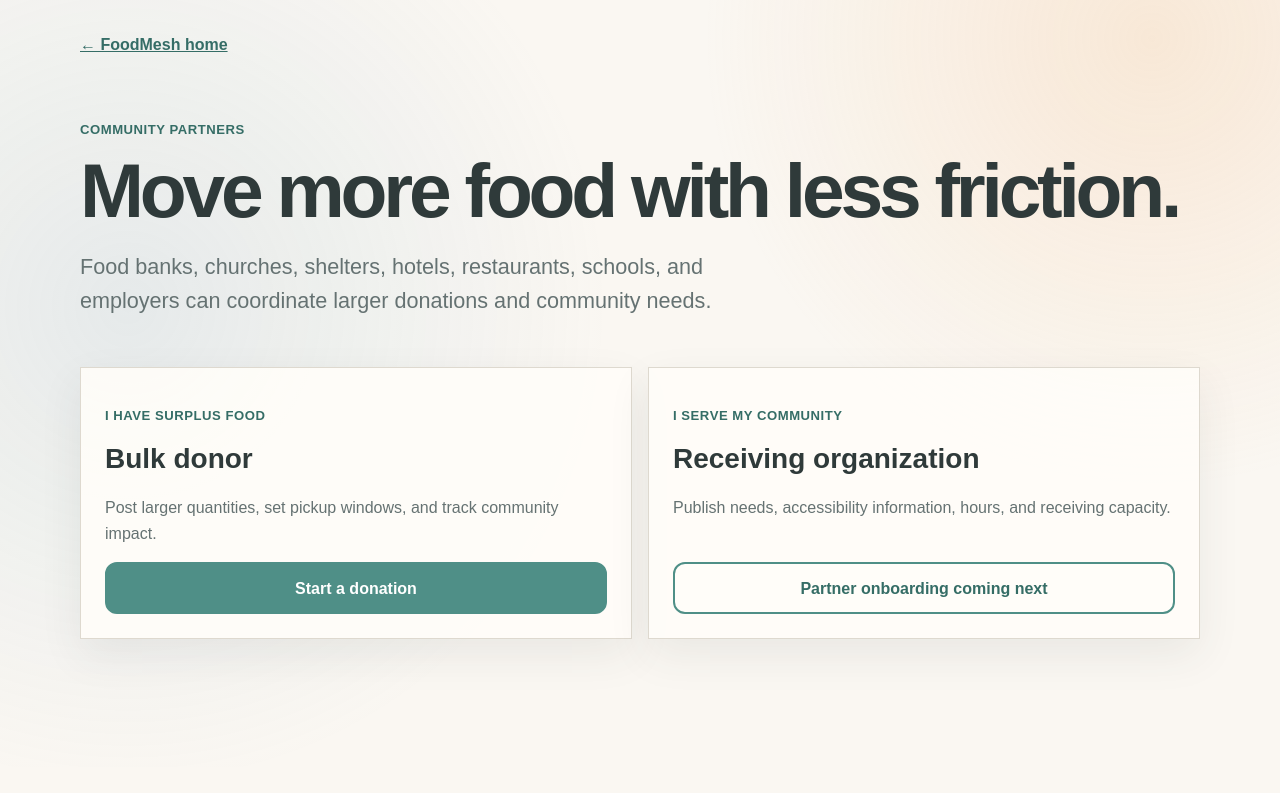
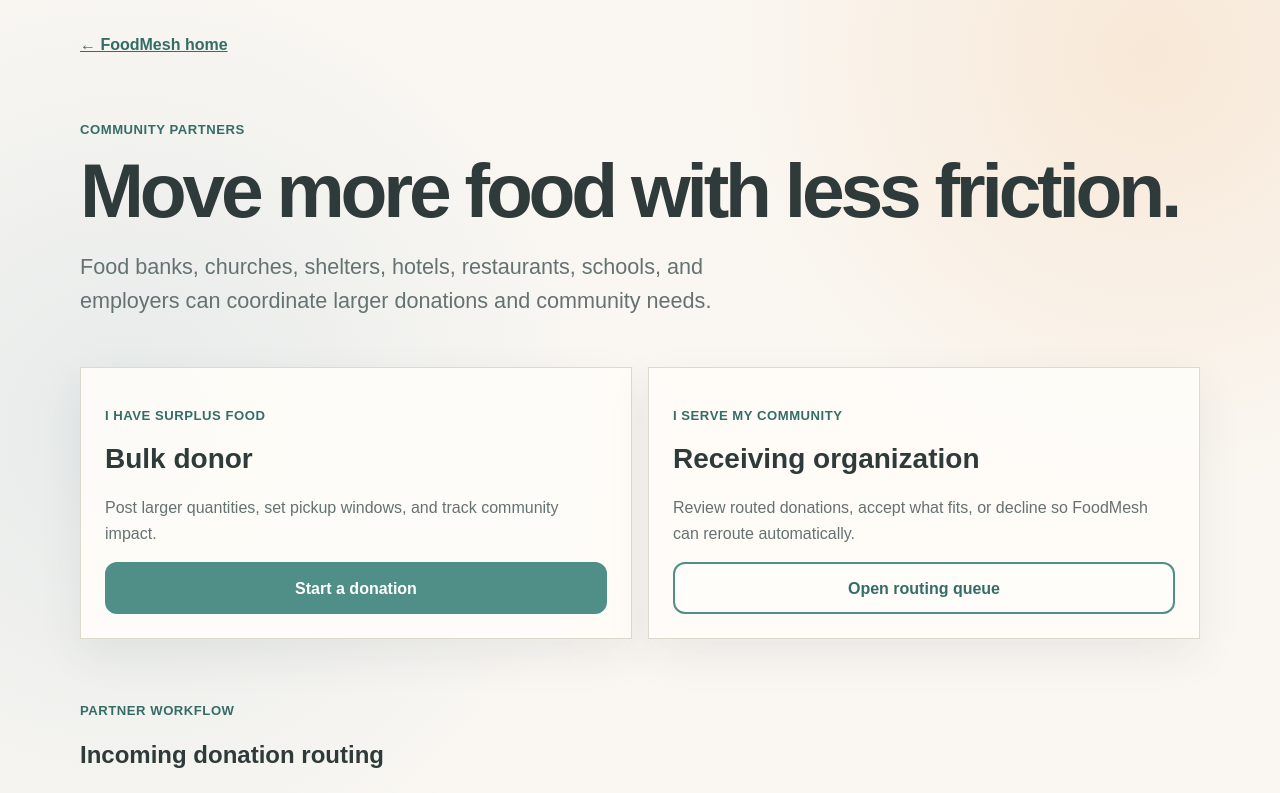
Before and after one commit to ocorres/FoodMesh-SASE26, a Next.js app: page /organizations in a window 1280 px wide. Shown: the top 793 px of the page. Built offline with nearby package versions, Linux system fonts and the light colour scheme; no server answers.

Commit message:
feat: connect organization routing workflow

```diff
--- a/app/organizations/page.tsx
+++ b/app/organizations/page.tsx
@@ -1,4 +1,5 @@
 import Link from "next/link";
+import OrganizationWorkflow from "@/components/OrganizationWorkflow";
 
 export default function OrganizationsPage() {
   return (
@@ -21,10 +22,12 @@
         <article className="action-card">
           <p className="eyebrow">I serve my community</p>
           <h2>Receiving organization</h2>
-          <p>Publish needs, accessibility information, hours, and receiving capacity.</p>
-          <button className="button secondary" type="button">Partner onboarding coming next</button>
+          <p>Review routed donations, accept what fits, or decline so FoodMesh can reroute automatically.</p>
+          <a className="button secondary" href="#routing-title">Open routing queue</a>
         </article>
       </div>
+
+      <OrganizationWorkflow />
     </main>
   );
 }
```
